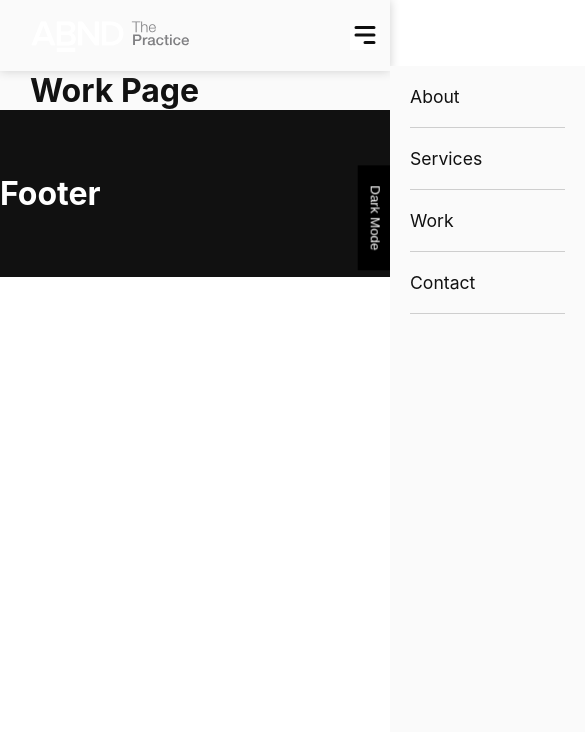
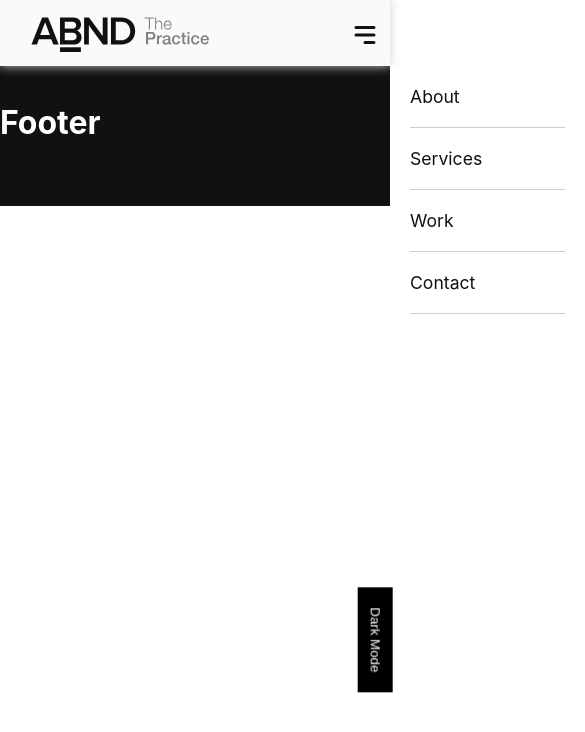
Before and after one commit to hiteshabnd/abnd, a React (Create React App) app: page /work in a window 390 px wide. Shown: the top 732 px of the page, 585 px wide, since content can reach past the window. Built offline with nearby package versions, Linux system fonts and the light colour scheme.

Commit message:
22.6.25 dark mode fixed

```diff
--- a/src/App.css
+++ b/src/App.css
@@ -1,6 +1,11 @@
 :root {
   --dark: #111;
   --light: #fafafa;
+  --grey: #808083;
+  --b2c: #c10230;
+  --b2b: #558b6e;
+  --ppl: #ff6600;
+  --edu: #0033cc;
 }
 
 * {
@@ -14,7 +19,8 @@ h2,
 h3,
 h4,
 h5,
-h6 {
+h6,
+p {
   color: var(--dark);
 }
 
@@ -36,17 +42,12 @@ a {
 
 .dark *,
 .light * {
-  transition: 1s;
+  transition: 0.3s;
 }
 
 .dark {
   background-color: var(--dark);
-  transition: 1s;
-}
-
-.light {
-  background-color: var(--light);
-  transition: 1s;
+  transition: 0.3s;
 }
 
 .dark h1 {
@@ -63,7 +64,14 @@ a {
   padding: 10px 20px;
   transform: rotate(90deg) translateY(15px);
   transform-origin: right;
+  z-index: 999999;
 }
 
 @media only screen and (max-width: 767px) {
+  .App {
+    overflow-x: hidden;
+  }
+  .dark-mode-button {
+    top: 80%;
+  }
 }
--- a/src/Components/Header.css
+++ b/src/Components/Header.css
@@ -12,7 +12,8 @@
   justify-content: space-between;
   align-items: center;
   gap: 50px;
-  padding: 15px 30px;
+  padding: 10px 30px;
+  overflow-x: hidden;
 }
 
 .dark .header {
@@ -23,6 +24,17 @@
 
 .logo {
   width: 240px;
+}
+
+.light .st0 {
+  fill: var(--dark);
+}
+
+.dark .st0 {
+  fill: var(--light);
+}
+.st1 {
+  fill: #808083;
 }
 
 .nav {
@@ -51,12 +63,32 @@
   font-size: 30px;
   transition: 0.3s;
   position: absolute;
-  background-color: white;
+  background-color: var(--light);
+}
+
+#XMLID_27_ {
+  animation: springBoard 4s;
+}
+
+@keyframes springBoard {
+  0% {
+    transform: scaleX(-1);
+  }
+  100% {
+    transform: scaleX(1);
+  }
+  50% {
+    transform: scaleX(6.5);
+  }
 }
 
 @media only screen and (max-width: 767px) {
+  .header {
+    max-width: 100%;
+    position: fixed;
+  }
   .logo {
-    width: 160px;
+    width: 180px;
   }
   .menu-icon {
     display: block;
@@ -67,13 +99,12 @@
     position: absolute;
     top: 0;
     right: 0;
-    background-color: var(--light);
+    background-color: white;
     height: 100vh;
     width: 50%;
     padding: 20px;
     margin-top: 66px;
     transition: 0.3s;
-    overflow: hidden;
     transform: translateX(100%);
   }
   .dark .nav {
@@ -82,6 +113,7 @@
   }
   .active {
     transform: translateX(0%);
+    overflow-x: visible;
   }
   .nav a {
     border-bottom: 1px solid rgb(206, 206, 206);
--- a/src/Components/Header.js
+++ b/src/Components/Header.js
@@ -4,7 +4,7 @@ import { Link } from "react-router-dom";
 import { HiMenuAlt3 } from "react-icons/hi";
 import { IoClose } from "react-icons/io5";
 import { motion } from "framer-motion";
-import ABNDLogoSVG from "../assets/ABNDLogoSVG.svg";
+import Logo from "./Logo";
 
 function Header() {
   const [isOpen, setIsOpen] = useState(false);
@@ -15,7 +15,9 @@ function Header() {
       <div className="container">
         <div className="logo-section">
           <Link to="/">
-            <img src={ABNDLogoSVG} alt="Logo" className="logo" />
+            <div>
+              <Logo className="logo">test</Logo>
+            </div>
           </Link>
         </div>
         <div className={isOpen ? "nav active" : "nav"}>
@@ -29,7 +31,6 @@ function Header() {
           <motion.div
             animate={{
               opacity: isOpen ? "0" : "1",
-              animation: ".3s ease-in-out",
             }}
           >
             <HiMenuAlt3 className="icon-hamburger" onClick={toggle} />
--- /dev/null
+++ b/src/Components/Logo.js
@@ -0,0 +1,167 @@
+import React from "react";
+
+function Logo() {
+  return (
+    <div>
+      <svg
+        className="logo"
+        version="1.1"
+        id="Layer_1"
+        xmlns="http://www.w3.org/2000/svg"
+        x="0px"
+        y="0px"
+        viewBox="0 0 681 159.2"
+      >
+        <g id="XMLID_2_">
+          <path
+            id="XMLID_56_"
+            className="st0"
+            d="M88,130.6l-7.5-19.8H33.6l-7.5,19.8H5.7L45.9,28.3h22.4l40.2,102.3H88z M57.1,46.3L38.6,95
+		h36.8L57.1,46.3z"
+          />
+          <path
+            id="XMLID_51_"
+            className="st0"
+            d="M108.6,130.7H88l-7.5-19.8H33.7l-7.5,19.8H5.5L45.8,28.2h22.5l0,0.1L108.6,130.7z M88.1,130.5
+		h20.2L68.2,28.4H45.9L5.8,130.5H26l7.5-19.8h47.1L88.1,130.5z M75.6,95.1H38.5l18.6-49.2L75.6,95.1z M38.8,94.9h36.5L57.1,46.6
+		L38.8,94.9z"
+          />
+          <path
+            id="XMLID_47_"
+            className="st0"
+            d="M113.6,130.6V28.3h50.3c18.9,0,29.1,11.7,29.1,26.1c0,12.7-8.3,21.5-17.8,23.5
+		c11,1.7,19.8,12.6,19.8,25c0,16-10.4,27.8-29.8,27.8H113.6z M174.6,57.3c0-7.5-5.2-13.2-14.3-13.2h-28.8v26.4h28.8
+		C169.4,70.5,174.6,65.1,174.6,57.3 M176.6,100.6c0-7.7-5.4-14.3-15.5-14.3h-29.6v28.5h29.6C170.8,114.8,176.6,109.5,176.6,100.6"
+          />
+          <path
+            id="XMLID_40_"
+            className="st0"
+            d="M165.3,130.7h-51.8V28.2h50.4c9,0,16.5,2.7,21.7,7.7c4.9,4.6,7.5,11.2,7.5,18.5
+		c0,6-1.9,11.5-5.4,15.8c-3.1,3.8-7.3,6.5-12,7.6c10.9,2,19.3,12.8,19.3,25c0,8.1-2.7,15-7.7,19.9
+		C182.2,128,174.5,130.7,165.3,130.7 M113.7,130.5h51.6c9.2,0,16.8-2.7,22.1-7.9c5-4.9,7.6-11.7,7.6-19.8c0-12.3-8.7-23.2-19.7-24.9
+		l-0.6-0.1l0.6-0.1c4.8-1,9.2-3.7,12.4-7.7c3.5-4.3,5.3-9.7,5.3-15.7c0-7.2-2.7-13.8-7.5-18.4c-5.2-5-12.7-7.6-21.6-7.6h-50.2V130.5
+		z M161.1,114.9h-29.7V86.2h29.7c10.8,0,15.6,7.2,15.6,14.4c0,4.4-1.4,8-4.2,10.6C169.9,113.6,165.9,114.9,161.1,114.9 M131.6,114.7
+		h29.5c9.6,0,15.4-5.3,15.4-14.2c0-7-4.8-14.2-15.4-14.2h-29.5V114.7z M160.4,70.6h-28.9V44h28.9c4.4,0,8,1.3,10.6,3.8
+		c2.5,2.4,3.8,5.7,3.8,9.5c0,3.9-1.3,7.3-3.8,9.6C168.4,69.3,164.8,70.6,160.4,70.6 M131.6,70.4h28.7c8.7,0,14.2-5,14.2-13.1
+		c0-3.8-1.3-7-3.7-9.3c-2.5-2.5-6.1-3.7-10.5-3.7h-28.7V70.4z"
+          />
+          <polygon
+            id="XMLID_39_"
+            className="st0"
+            points="276,130.6 222.6,57.4 222.6,130.6 204.7,130.6 204.7,28.3 223.1,28.3 275.4,99.2
+		275.4,28.3 293.3,28.3 293.3,130.6 	"
+          />
+          <path
+            id="XMLID_36_"
+            className="st0"
+            d="M293.5,130.7h-17.5l0,0l-53.2-72.9v72.9h-18.2V28.2h18.6l52.1,70.6V28.2h18.2V130.7z
+		 M276.1,130.5h17.2V28.4h-17.7v71.1L223,28.4h-18.2v102.1h17.7V57.1L276.1,130.5z"
+          />
+          <path
+            id="XMLID_33_"
+            className="st0"
+            d="M306.4,130.6V28.3h38c32.1,0,53.5,21.2,53.5,51.1c0,30.2-21.5,51.2-53.4,51.2H306.4z
+		 M379.6,79.4c0-19.6-12.3-35.3-35-35.3h-20.2v70.7h20.1C366.7,114.8,379.6,98.9,379.6,79.4"
+          />
+          <path
+            id="XMLID_28_"
+            className="st0"
+            d="M344.6,130.7h-38.3V28.2h38.1c7.9,0,15.3,1.3,21.9,3.8c6.5,2.4,12.2,6,16.9,10.6
+		c4.7,4.6,8.4,10,10.9,16.2c2.6,6.3,3.9,13.3,3.9,20.6c0,7.5-1.3,14.5-3.9,20.8c-2.5,6.2-6.2,11.7-10.9,16.2
+		c-4.7,4.6-10.4,8.1-16.9,10.6C359.8,129.5,352.5,130.7,344.6,130.7 M306.6,130.5h38.1c15.6,0,28.9-4.9,38.6-14.3
+		c4.7-4.5,8.4-10,10.8-16.2c2.6-6.3,3.8-13.3,3.8-20.7c0-7.4-1.3-14.3-3.8-20.6c-2.5-6.2-6.2-11.6-10.9-16.1
+		c-4.7-4.6-10.4-8.1-16.9-10.5c-6.6-2.5-14-3.8-21.8-3.8h-37.9V130.5z M344.5,114.9h-20.2V44h20.4c10.8,0,19.8,3.6,26.1,10.3
+		c5.8,6.3,9,15.2,9,25.1c0,9.8-3.3,18.7-9.3,25.1C364.1,111.3,355.1,114.9,344.5,114.9 M324.5,114.7h20c10.5,0,19.5-3.6,25.8-10.4
+		c5.9-6.3,9.2-15.2,9.2-24.9c0-9.9-3.2-18.7-8.9-24.9c-6.2-6.7-15.2-10.2-25.9-10.2h-20.1V114.7z"
+          />
+          <rect
+            id="XMLID_27_"
+            x="113.6"
+            y="141.1"
+            className="st0"
+            width="78.9"
+            height="18"
+          />
+          <path
+            id="XMLID_24_"
+            className="st0"
+            d="M192.6,159.2h-79.2V141h79.2V159.2z M113.7,158.9h78.7v-17.7h-78.7V158.9z"
+          />
+          <polygon
+            id="XMLID_23_"
+            className="st1"
+            points="433.6,28 469.9,28 469.9,31.7 453.9,31.7 453.9,73.8 449.6,73.8 449.6,31.7
+		433.6,31.7 	"
+          />
+          <path
+            id="XMLID_22_"
+            className="st1"
+            d="M473.3,28h4v18.4h0.1c1.5-4,5.9-6.7,10.6-6.7c9.3,0,12.1,4.9,12.1,12.8v21.3h-4V53.1
+		c0-5.7-1.9-10-8.4-10c-6.4,0-10.3,4.9-10.4,11.3v19.3h-4V28z"
+          />
+          <path
+            id="XMLID_19_"
+            className="st1"
+            d="M510.2,58.3c0.1,5.9,3.1,13,10.9,13c5.9,0,9.1-3.5,10.4-8.5h4c-1.7,7.5-6.1,11.9-14.4,11.9
+		c-10.5,0-14.9-8.1-14.9-17.5c0-8.7,4.4-17.5,14.9-17.5c10.6,0,14.9,9.3,14.6,18.6H510.2z M531.6,54.9c-0.2-6.1-4-11.8-10.5-11.8
+		c-6.6,0-10.3,5.8-10.9,11.8H531.6z"
+          />
+          <path
+            id="XMLID_16_"
+            className="st1"
+            d="M438.8,83.7H459c13.1,0,15.6,8.5,15.6,14.2c0,5.6-2.5,14.1-15.6,14h-12.2v17.6h-8V83.7z
+		 M446.8,105.3h11.7c3.6,0,8-1.8,8-7.6c0-6-3.7-7.6-7.9-7.6h-11.9V105.3z"
+          />
+          <path
+            id="XMLID_15_"
+            className="st1"
+            d="M480.5,96.3h6.9v6.4h0.1c0.8-3.5,5.2-7.3,9.7-7.3c1.7,0,2.1,0.1,2.8,0.2v7.1
+		c-1-0.1-2.1-0.3-3.1-0.3c-5,0-9,4-9,11.3v15.8h-7.3V96.3z"
+          />
+          <path
+            id="XMLID_12_"
+            className="st1"
+            d="M530.8,122.1c0,1.8,0.4,2.5,1.7,2.5c0.5,0,1,0,1.8-0.1v5.1c-1.1,0.4-3.4,0.8-4.6,0.8
+		c-3,0-5.1-1-5.6-4c-2.9,2.8-7.6,4-11.5,4c-6,0-11.3-3.2-11.3-9.7c0-8.3,6.6-9.6,12.8-10.3c5.3-1,9.9-0.4,9.9-4.7
+		c0-3.8-3.9-4.5-6.9-4.5c-4.1,0-7,1.7-7.3,5.3h-7.3c0.5-8.5,7.8-11,15.1-11c6.5,0,13.3,2.6,13.3,9.6V122.1z M523.5,112.8
+		c-2.2,1.5-5.8,1.4-9,2c-3.1,0.5-6,1.7-6,5.5c0,3.3,4.2,4.2,6.7,4.2c3.2,0,8.2-1.7,8.2-6.3V112.8z"
+          />
+          <path
+            id="XMLID_11_"
+            className="st1"
+            d="M561.1,107.4c-0.6-4-3.5-6.2-7.6-6.2c-3.8,0-9.1,2-9.1,12.1c0,5.5,2.4,11.4,8.8,11.4
+		c4.2,0,7.2-2.8,7.9-7.6h7.3c-1.3,8.6-6.7,13.3-15.2,13.3c-10.4,0-16.1-7.4-16.1-17.1c0-10,5.5-17.8,16.3-17.8
+		c7.7,0,14.2,3.9,14.9,12H561.1z"
+          />
+          <path
+            id="XMLID_10_"
+            className="st1"
+            d="M571,96.3h5.5v-9.9h7.3v9.9h6.6v5.5h-6.6v17.7c0,3,0.3,4.5,3.5,4.5c1,0,2.1,0,3.1-0.3v5.6
+		c-1.6,0.1-3.1,0.4-4.7,0.4c-7.6,0-9-2.9-9.2-8.5v-19.6H571V96.3z"
+          />
+          <path
+            id="XMLID_7_"
+            className="st1"
+            d="M595.9,83.7h7.3v6.9h-7.3V83.7z M595.9,96.3h7.3v33.1h-7.3V96.3z"
+          />
+          <path
+            id="XMLID_6_"
+            className="st1"
+            d="M633.5,107.4c-0.6-4-3.5-6.2-7.6-6.2c-3.8,0-9.1,2-9.1,12.1c0,5.5,2.4,11.4,8.8,11.4
+		c4.2,0,7.2-2.8,7.9-7.6h7.3c-1.3,8.6-6.7,13.3-15.2,13.3c-10.4,0-16.1-7.4-16.1-17.1c0-10,5.5-17.8,16.3-17.8
+		c7.7,0,14.2,3.9,14.9,12H633.5z"
+          />
+          <path
+            id="XMLID_3_"
+            className="st1"
+            d="M652.5,114.7c0,5.2,2.8,9.8,8.9,9.8c4.2,0,6.8-1.9,8.1-5.5h6.9c-1.6,7.2-7.8,11.3-15,11.3
+		c-10.4,0-16.2-7.2-16.2-17.4c0-9.4,6.2-17.5,16-17.5c10.5,0,16.9,9.4,15.6,19.4H652.5z M669.6,109.9c-0.3-4.6-3.4-8.8-8.3-8.8
+		c-5.1,0-8.5,3.9-8.7,8.8H669.6z"
+          />
+        </g>
+      </svg>
+    </div>
+  );
+}
+
+export default Logo;
```
Also changed, not shown: src/assets/ABNDLogoSVG.svg (deleted), 1 other file (tests, documents, lock files or other folders).
